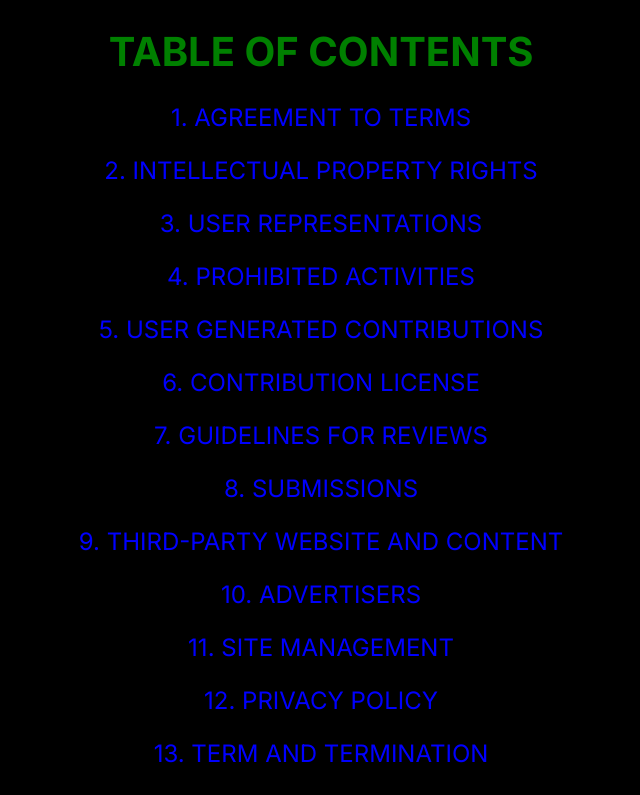
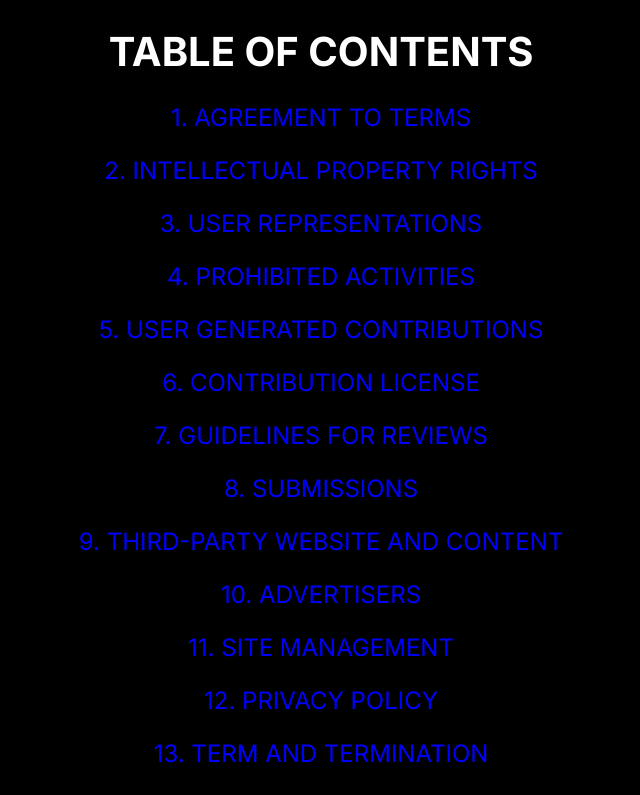
Before and after one commit to sudofinn/finnguha, a Next.js app: page /terms in a window 1280 px wide. Shown: the top 795 px of the page, without its empty margins (319-959 px from the left). Built offline with nearby package versions, Linux system fonts and the light colour scheme.

Commit message:
Changed color on terms heading from green back to white

```diff
--- a/app/terms/page.module.css
+++ b/app/terms/page.module.css
@@ -5,7 +5,7 @@
 }
 
 .primary >h1 {
-    color:green;
+    color:white;
     font-size:2.5rem;
 }
 
```
